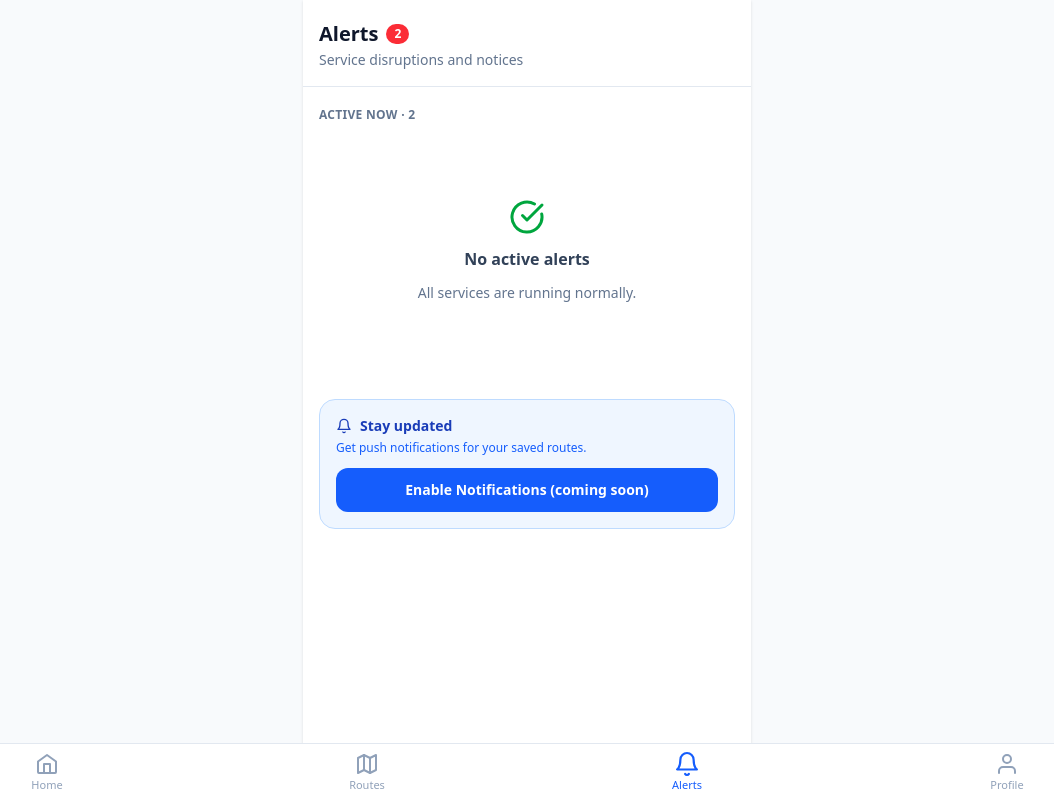
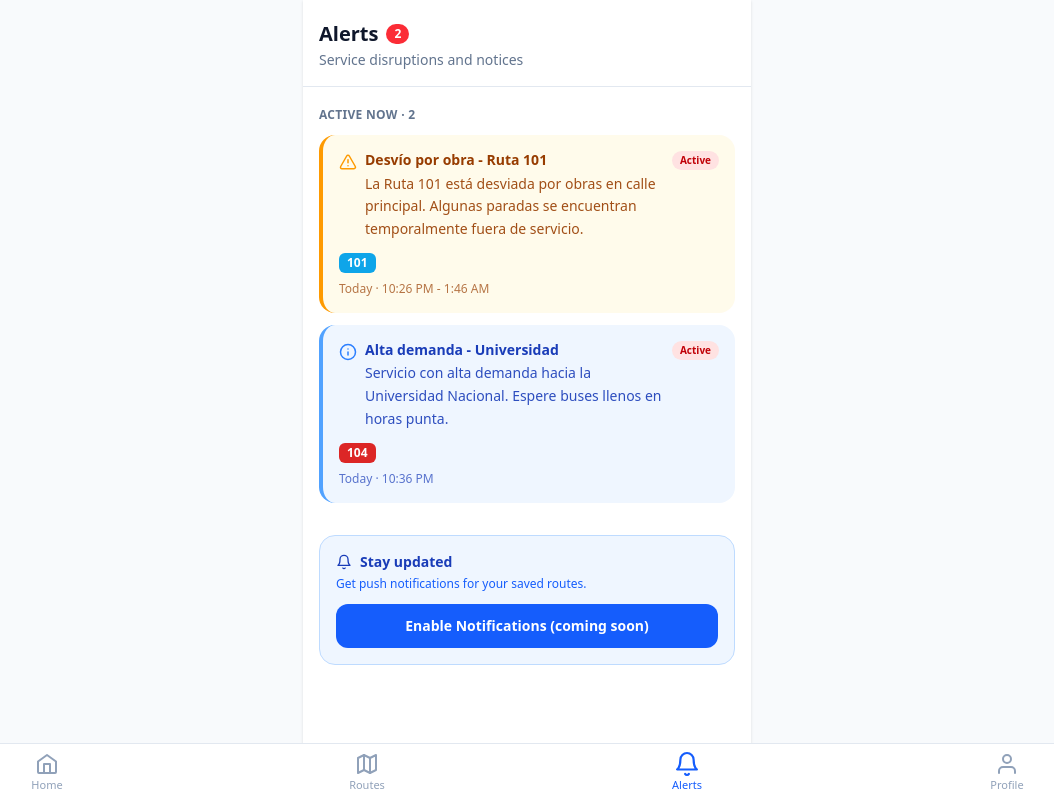
Before and after one commit to CharlyCR3110/TransitPulse, a Next.js app: page /alerts in a window 1280 px wide. Shown: the whole page, without its empty margins (113-1167 px from the left). Built offline with nearby package versions, Linux system fonts and the light colour scheme.

Commit message:
fix: correct condition for displaying EmptyState in AlertsPage

```diff
--- a/src/app/alerts/page.tsx
+++ b/src/app/alerts/page.tsx
@@ -36,7 +36,7 @@ export default function AlertsPage() {
           <h2 id="active-alerts-heading" className="text-xs font-semibold text-slate-500 dark:text-slate-400 uppercase tracking-wide mb-3">
             Active Now · {activeAlerts.length}
           </h2>
-          {true ? (
+          {activeAlerts.length === 0 ? (
             <EmptyState
               icon="check"
               title="No active alerts"
```
